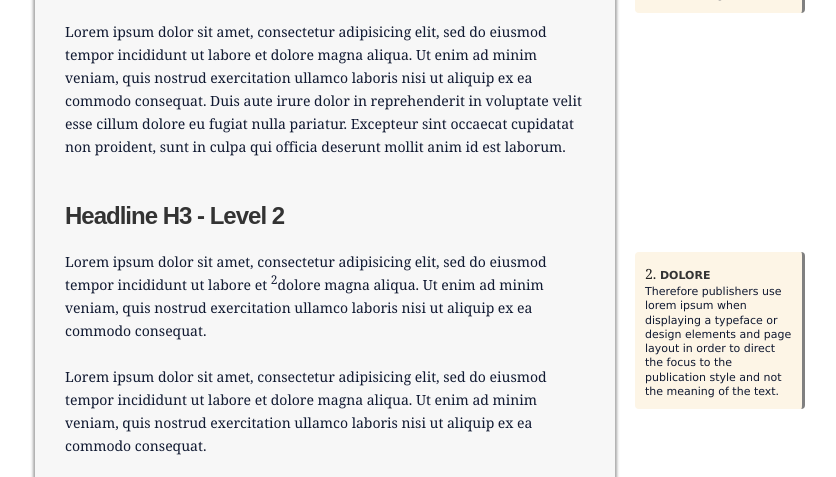
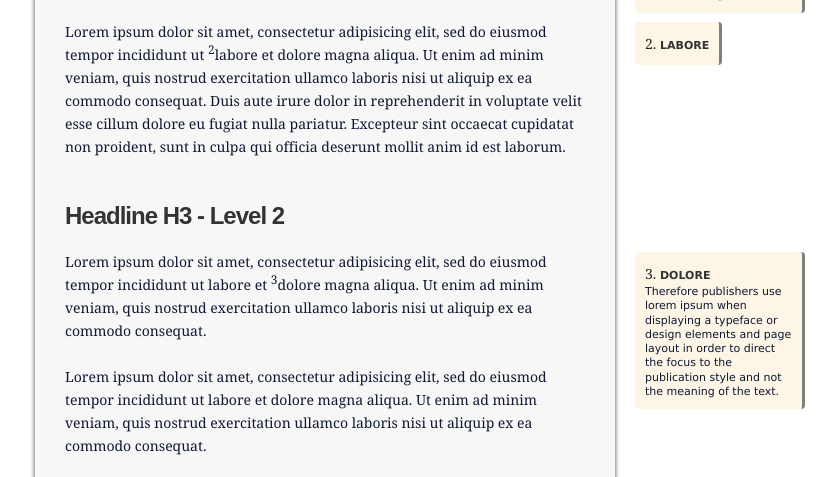
Before and after one commit to henriklundgren/explainys.js, a plain HTML site: page index.html in a window 1280 px wide. Shown: the part 306-783 px from the top of the page, without its empty margins (315-1151 px from the left). Drawn offline with Linux system fonts and the light colour scheme.

Commit message:
add example in index

```diff
--- a/index.html
+++ b/index.html
@@ -33,7 +33,7 @@
 		consequat.</p>
 		<p>
 			Lorem ipsum dolor sit amet, consectetur adipisicing elit, sed do eiusmod
-		tempor incididunt ut labore et dolore magna aliqua. Ut enim ad minim veniam,
+		tempor incididunt ut <span class='explain' title='labore' data-explain=''>labore</span> et dolore magna aliqua. Ut enim ad minim veniam,
 		quis nostrud exercitation ullamco laboris nisi ut aliquip ex ea commodo
 		consequat. Duis aute irure dolor in reprehenderit in voluptate velit esse
 		cillum dolore eu fugiat nulla pariatur. Excepteur sint occaecat cupidatat non
```
